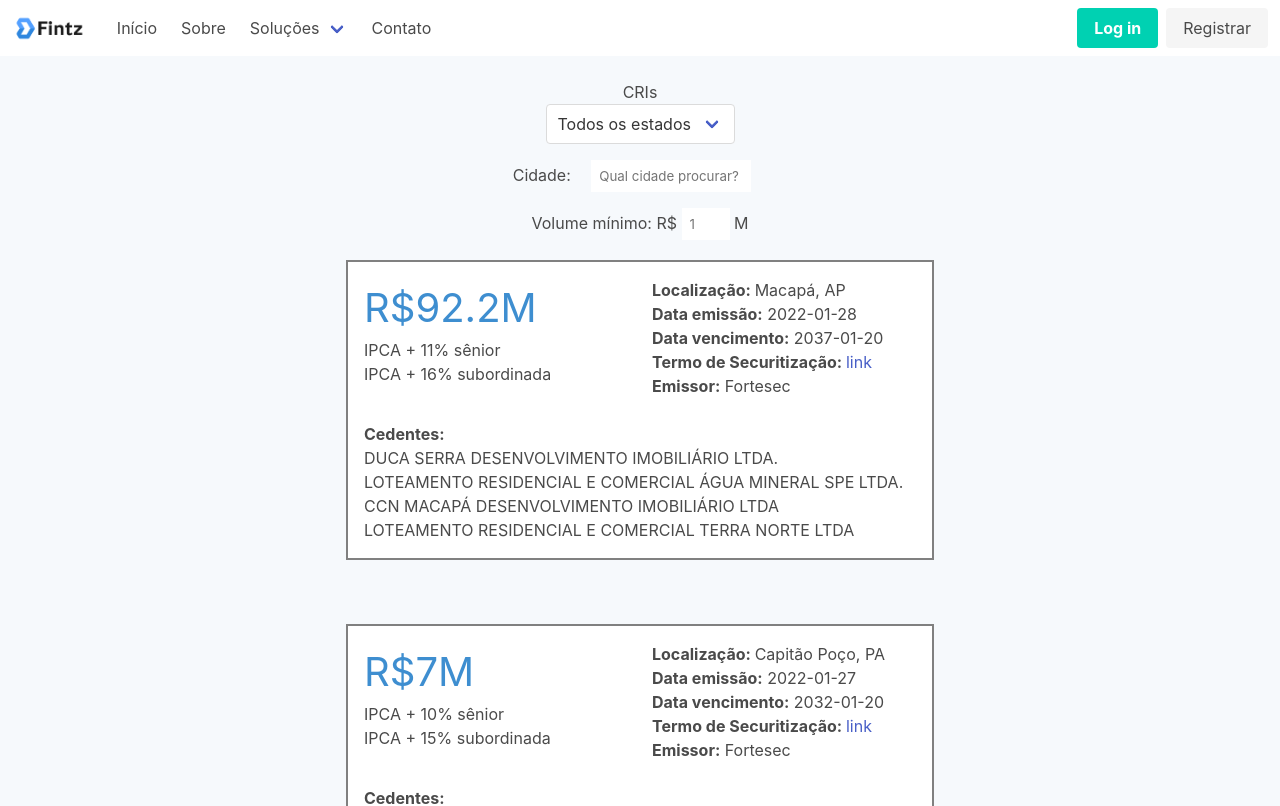
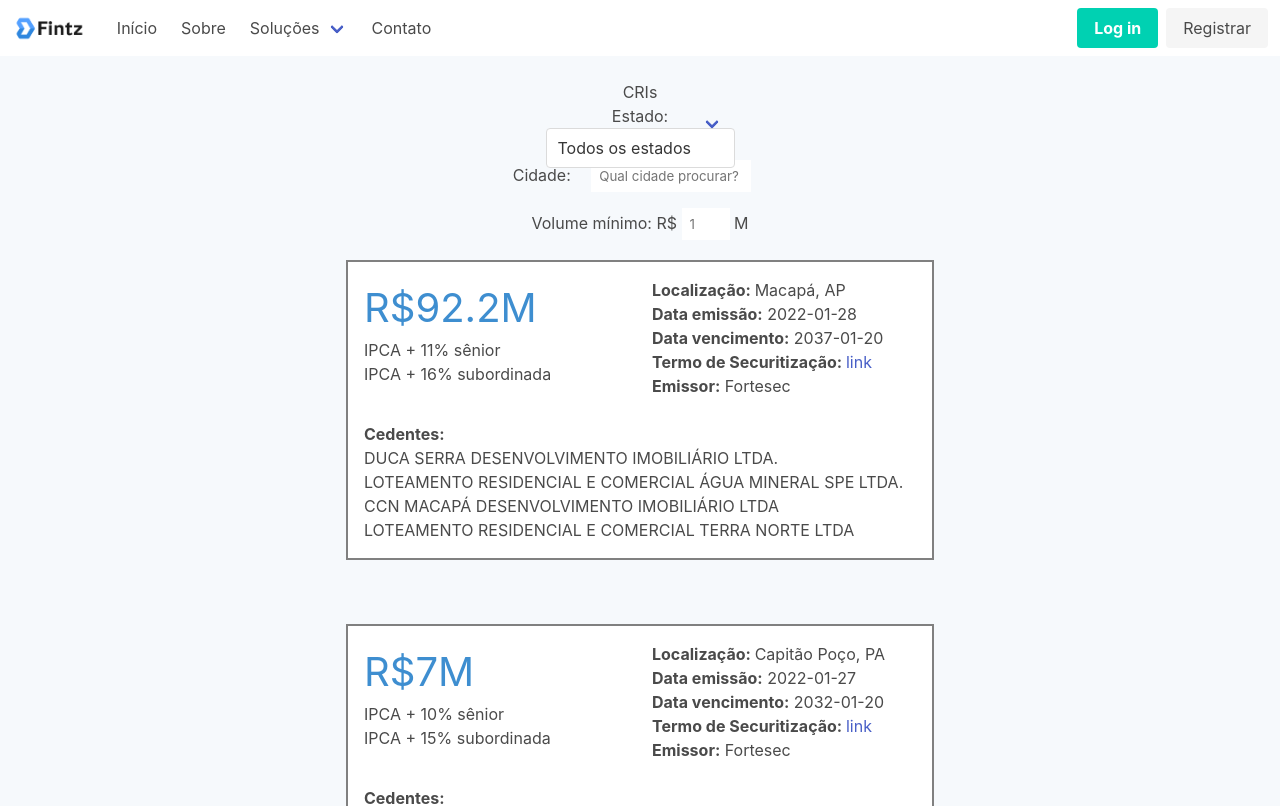
Before and after one commit to thefintz/CRIs-front, a React (Create React App) app: page / in a window 1280 px wide. Shown: the top 806 px of the page. Built offline with nearby package versions, Linux system fonts and the light colour scheme.

Commit message:
Add missing filter name 'Estado: '

```diff
--- a/src/components/FiltroEstado.js
+++ b/src/components/FiltroEstado.js
@@ -4,6 +4,7 @@ const FiltroEstado = ({input:keyword, onChange:updateInput}) => {
   return (
     <>
       <div className="select">
+        <span>Estado: </span>
         <select
           /*
           // here we create a basic select input
```
